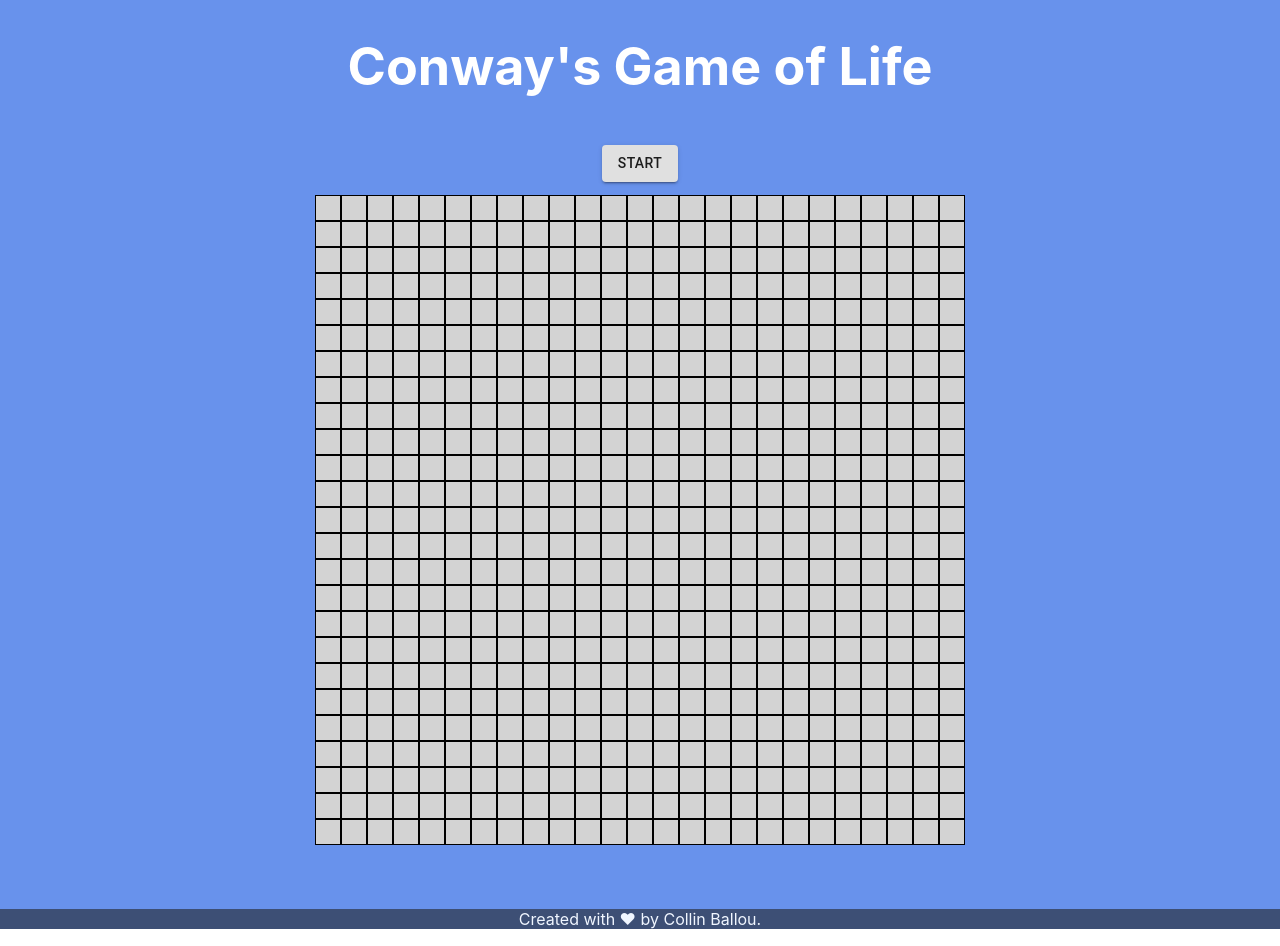
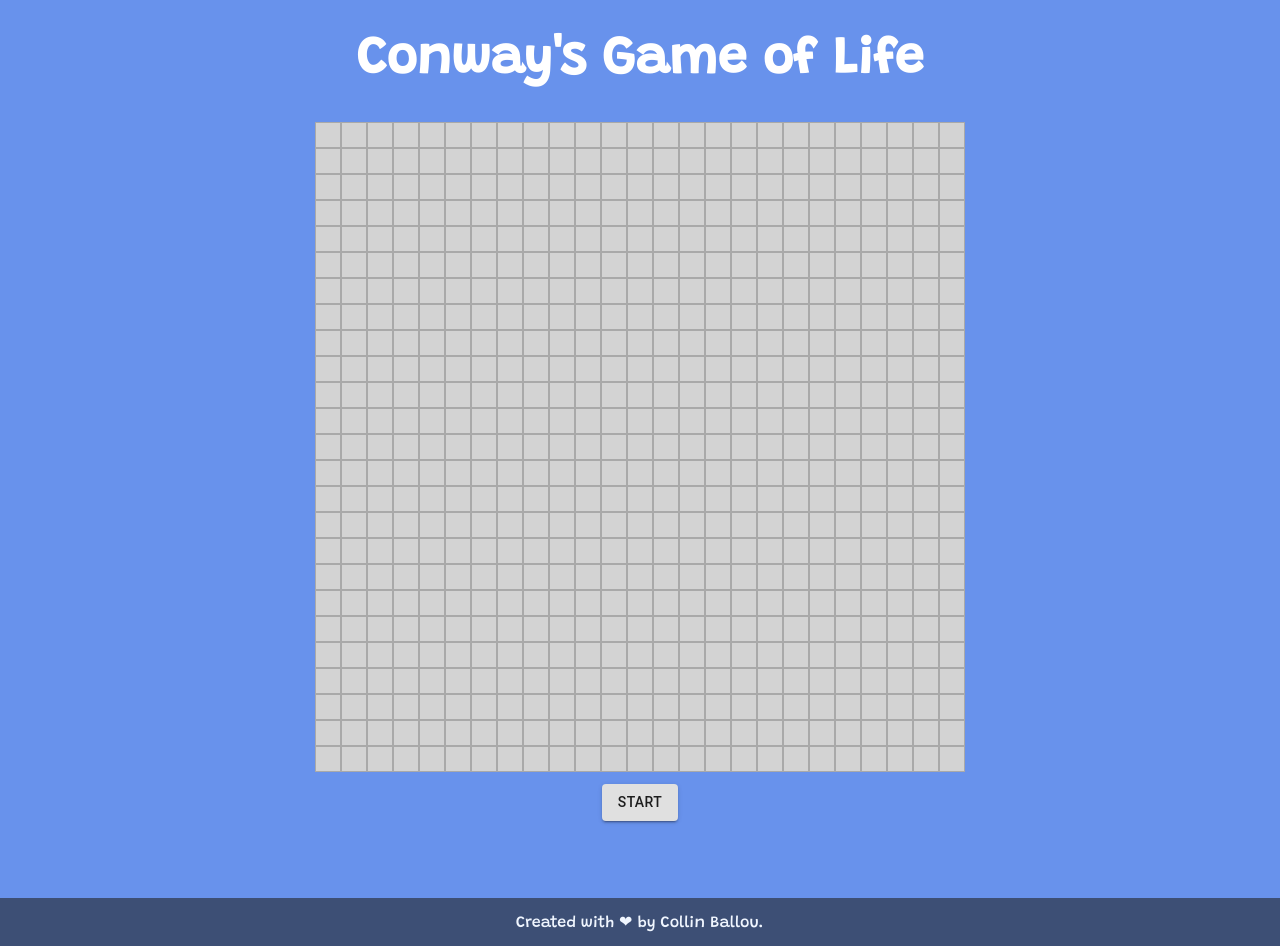
Before and after one commit to BlueEagle/Conways-Game-of-Life, a React (Create React App) app: page / in a window 1280 px wide. Built offline with nearby package versions, Linux system fonts and the light colour scheme.

Commit message:
clickable cells

```diff
--- a/src/App.css
+++ b/src/App.css
@@ -1,5 +1,7 @@
+@import url("https://fonts.googleapis.com/css2?family=Grandstander:wght@500&display=swap");
+
 .App {
-  text-align: center;
+  font-family: "Grandstander", cursive;
 }
 
 .App-logo {
@@ -40,5 +42,9 @@
 
 footer {
   background-color: #3d4f75;
+  display: flex;
+  align-items: center;
+  justify-content: center;
+  height: 3rem;
   color: hsl(217, 100%, 97%);
 }
--- a/src/App.js
+++ b/src/App.js
@@ -11,11 +11,11 @@ function App() {
       <header className="App-header">
         <h1>Conway's Game of Life</h1>
 
+        <GameGrid />
+
         <ButtonDiv>
           <Button variant="contained">Start</Button>
         </ButtonDiv>
-
-        <GameGrid />
       </header>
       <section></section>
       <footer>Created with ❤ by Collin Ballou.</footer>
--- a/src/components/Cell.jsx
+++ b/src/components/Cell.jsx
@@ -3,8 +3,13 @@ import styled from "styled-components";
 
 const Cell = (props) => {
   const [location, setLocation] = useState([props.x, props.y]);
+  const [alive, setAlive] = useState(false);
 
-  return <StyledContainer />;
+  const clickHandler = () => {
+    setAlive(!alive);
+  };
+
+  return <StyledContainer alive={alive} onClick={clickHandler} />;
 };
 
 export default Cell;
@@ -12,5 +17,6 @@ export default Cell;
 const StyledContainer = styled.div`
   width: 1.5rem;
   height: 1.5rem;
-  border: 1px solid black;
+  border: 1px solid darkgray;
+  background-color: ${(props) => (props.alive ? "black" : "none")};
 `;
```
